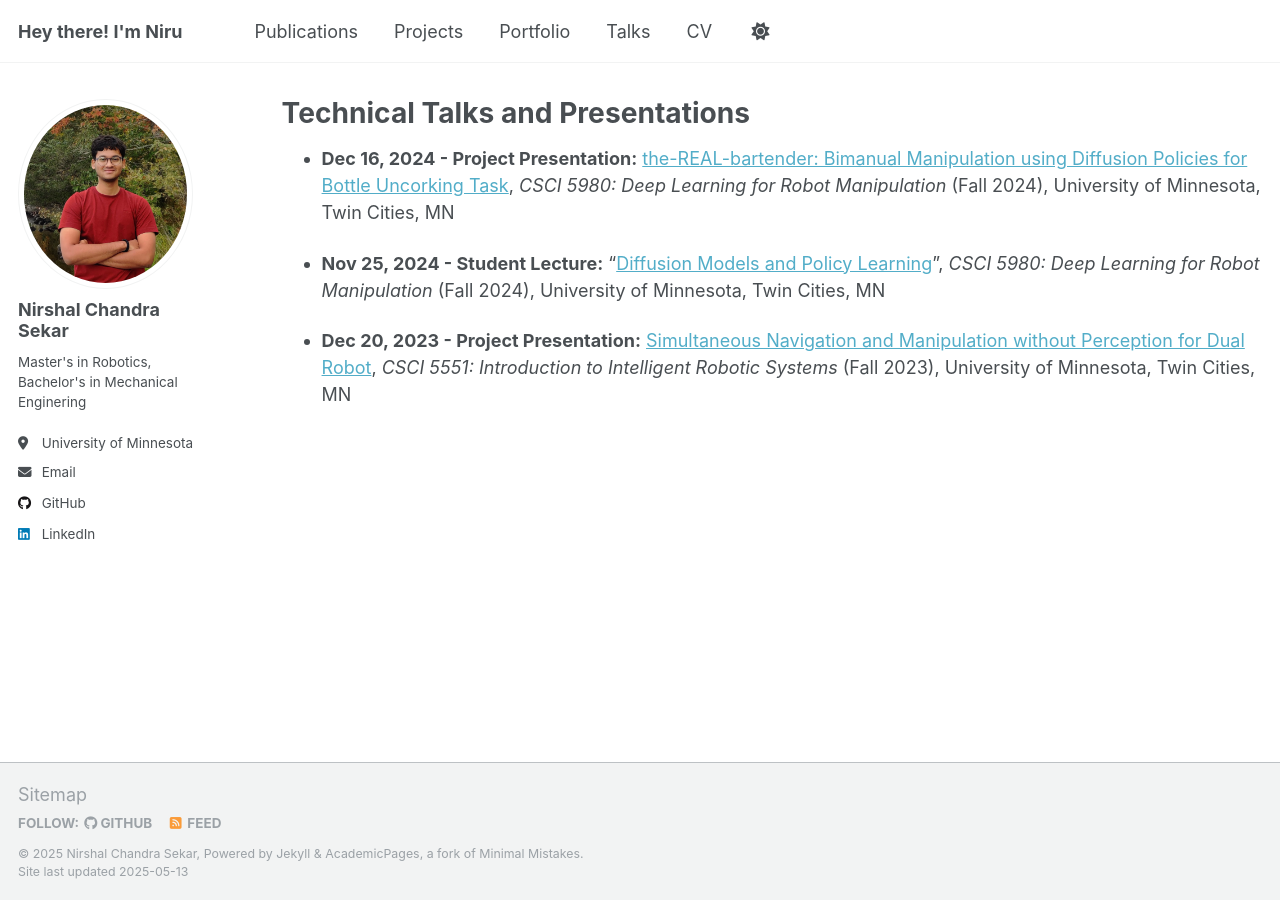
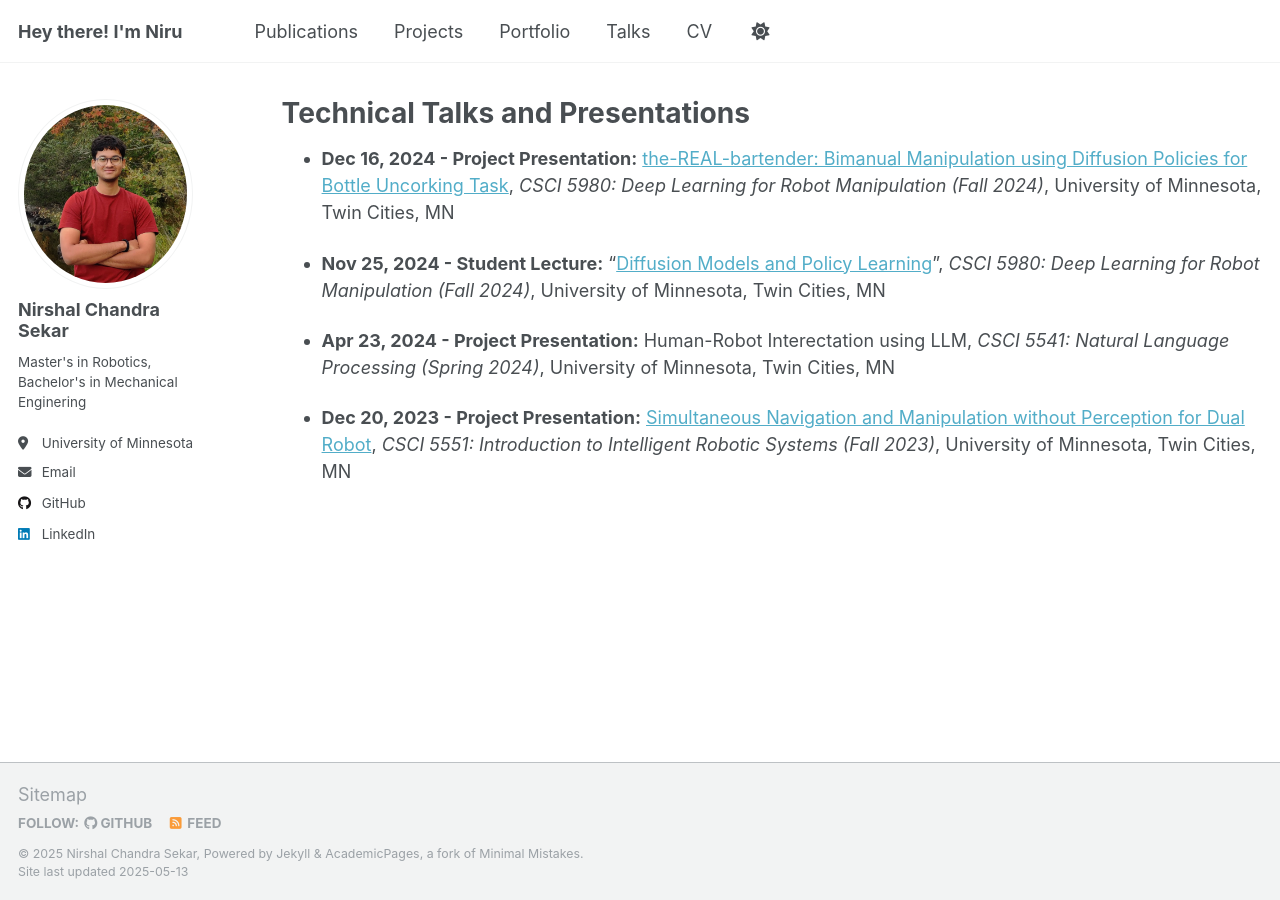
Before and after one commit to NirshalChandraSekar/NirshalChandraSekar.github.io, a Jekyll site: the page built from _pages/talks.md, in a window 1280 px wide. Built offline with Jekyll 4.4.1, drawn with Linux system fonts in a browser that asks for light colours.

Commit message:
updated talks

```diff
--- a/_pages/talks.md
+++ b/_pages/talks.md
@@ -6,8 +6,10 @@ author_profile: true
 ---
 
 
-- **Dec 16, 2024 - Project Presentation:** [the-REAL-bartender: Bimanual Manipulation using Diffusion Policies for Bottle Uncorking Task](https://drive.google.com/file/d/1a7Sb2hxlX5KPgSBCbE20b56Gtkzst4N9/view?usp=share_link), *CSCI 5980: Deep Learning for Robot Manipulation* (Fall 2024), University of Minnesota, Twin Cities, MN
+- **Dec 16, 2024 - Project Presentation:** [the-REAL-bartender: Bimanual Manipulation using Diffusion Policies for Bottle Uncorking Task](https://drive.google.com/file/d/1a7Sb2hxlX5KPgSBCbE20b56Gtkzst4N9/view?usp=share_link), *CSCI 5980: Deep Learning for Robot Manipulation (Fall 2024)*, University of Minnesota, Twin Cities, MN
 
-- **Nov 25, 2024 - Student Lecture:** "[Diffusion Models and Policy Learning](https://rpm-lab.github.io/CSCI5980-F24-DeepRob/slides/G8_Student_Lecture_06.pdf)", *CSCI 5980: Deep Learning for Robot Manipulation* (Fall 2024), University of Minnesota, Twin Cities, MN
+- **Nov 25, 2024 - Student Lecture:** "[Diffusion Models and Policy Learning](https://rpm-lab.github.io/CSCI5980-F24-DeepRob/slides/G8_Student_Lecture_06.pdf)", *CSCI 5980: Deep Learning for Robot Manipulation (Fall 2024)*, University of Minnesota, Twin Cities, MN
 
-- **Dec 20, 2023 - Project Presentation:** [Simultaneous Navigation and Manipulation without Perception for Dual Robot](https://drive.google.com/file/d/1oAlwqQywMtmZrcUm6QEPJbL_vhKW8css/view?usp=share_link), *CSCI 5551: Introduction to Intelligent Robotic Systems* (Fall 2023), University of Minnesota, Twin Cities, MN
+- **Apr 23, 2024 - Project Presentation:** Human-Robot Interectation using LLM, *CSCI 5541: Natural Language Processing (Spring 2024)*, University of Minnesota, Twin Cities, MN
+
+- **Dec 20, 2023 - Project Presentation:** [Simultaneous Navigation and Manipulation without Perception for Dual Robot](https://drive.google.com/file/d/1oAlwqQywMtmZrcUm6QEPJbL_vhKW8css/view?usp=share_link), *CSCI 5551: Introduction to Intelligent Robotic Systems (Fall 2023)*, University of Minnesota, Twin Cities, MN
```
